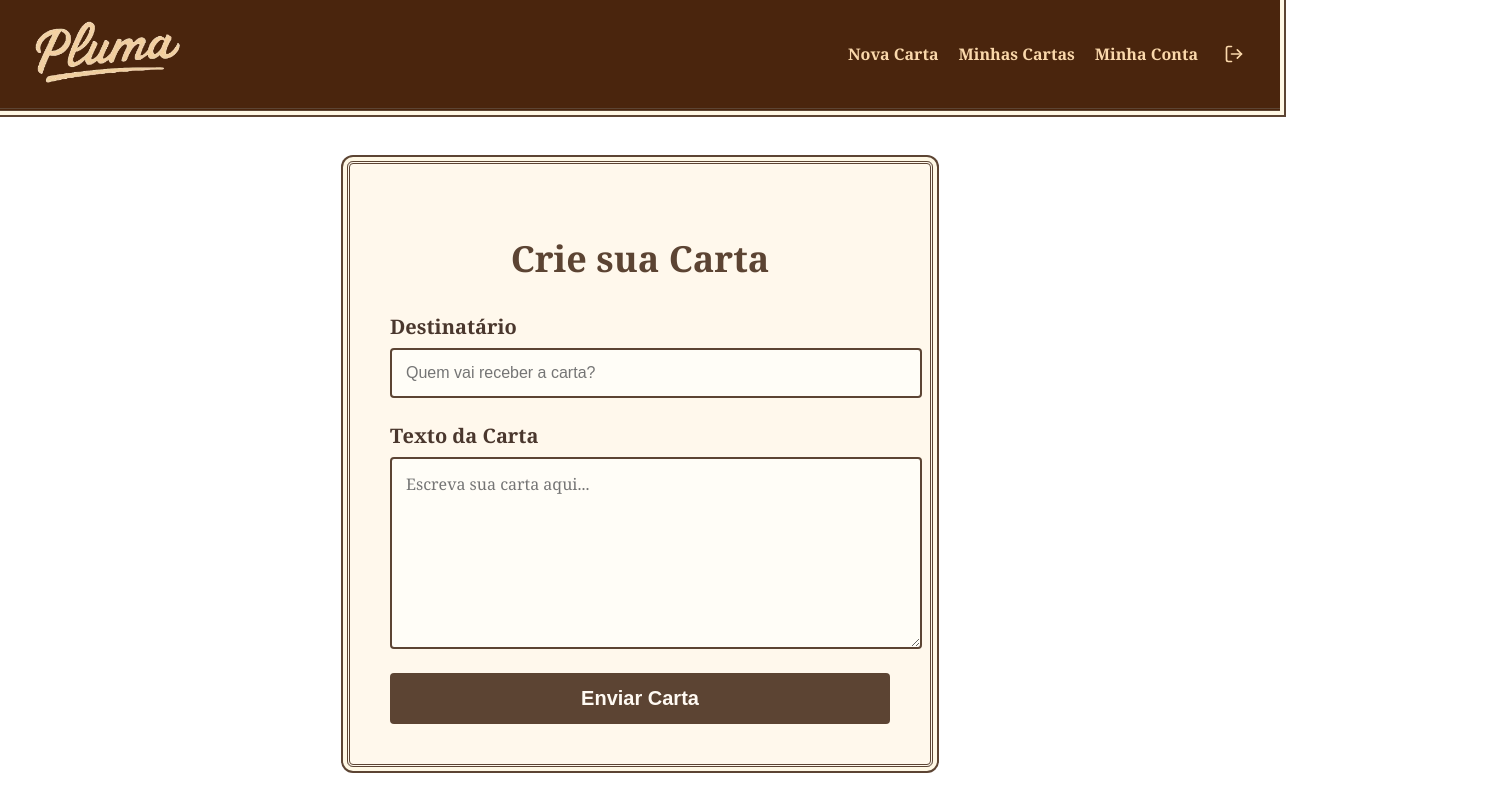
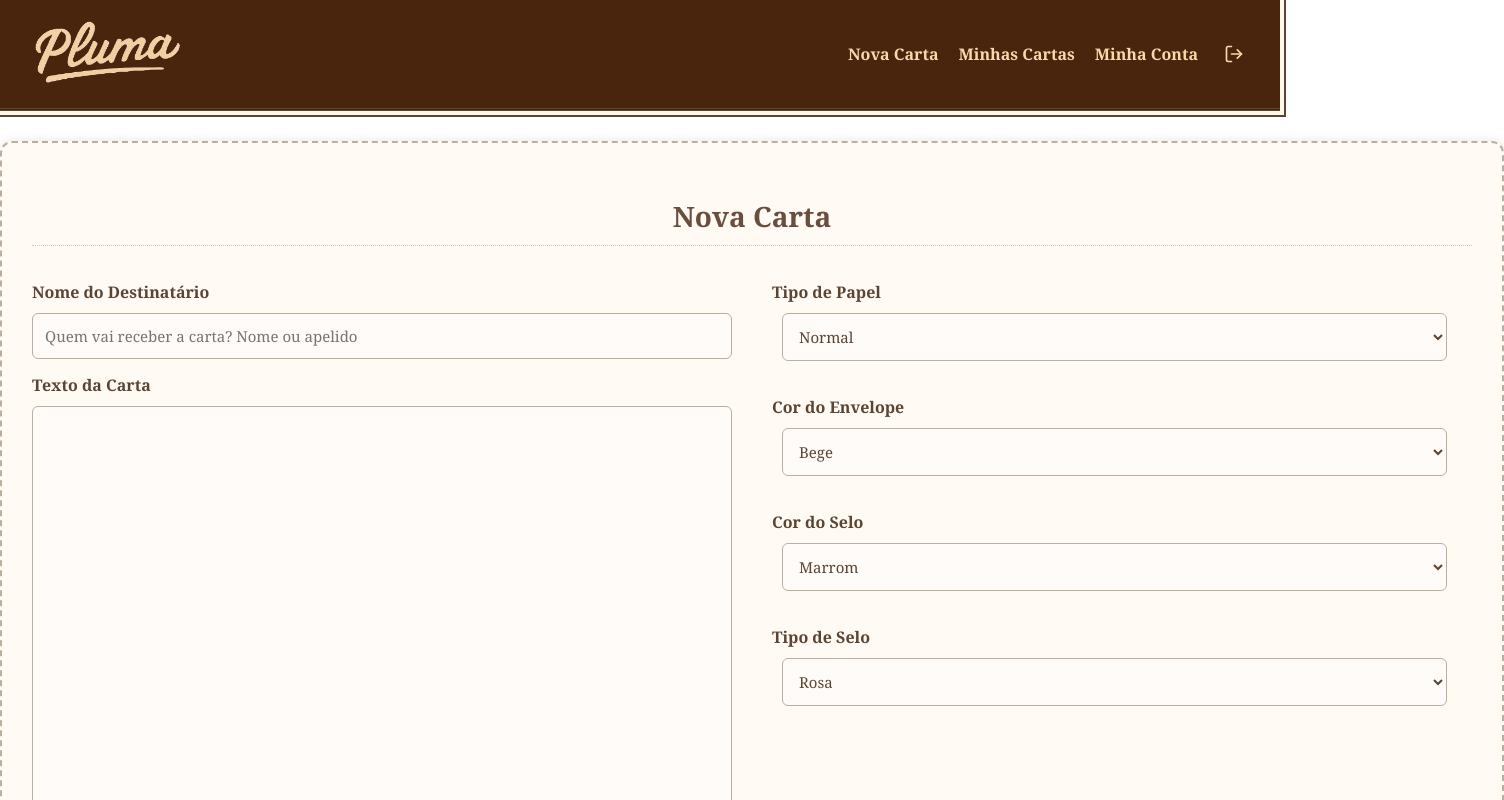
Before and after one commit to aisha-ramiro/projeto-cartas, a React (Create React App) app in the folder cartas-front/: page /nova-carta in a window 1280 px wide. Shown: the top 800 px of the page, 1504 px wide, since content can reach past the window. Built offline with nearby package versions, Linux system fonts and the light colour scheme; sample sign-in values are in the browser's storage.

Commit message:
fix styles

```diff
--- a/cartas-front/src/Components/FormularioCarta.js
+++ b/cartas-front/src/Components/FormularioCarta.js
@@ -1,66 +1,104 @@
 import React, { useState } from 'react';
-import '../Styles/FormularioCarta.css';
 import axios from 'axios';
+import '../Styles/FormularioCarta.css'; // Import your CSS styles
 
 const FormularioCarta = ({ token }) => {
   const [destinatario, setDestinatario] = useState('');
   const [texto, setTexto] = useState('');
+  const [assinatura, setAssinatura] = useState('');
+  const [papel, setPapel] = useState('Normal');
+  const [corEnvelope, setCorEnvelope] = useState('Bege');
+  const [corSelo, setCorSelo] = useState('Marrom');
+  const [tipoSelo, setTipoSelo] = useState('Rosa');
   const [message, setMessage] = useState('');
-  const [messageType, setMessageType] = useState('');
 
   const handleSubmit = async (e) => {
     e.preventDefault();
 
-    if (!destinatario || !texto) {
-      setMessage('Preencha todos os campos.');
-      setMessageType('error');
-      return;
-    }
-
     try {
       await axios.post(
         'http://localhost:5000/api/carta',
-        { destinatario, texto },
+        {
+          destinatario,
+          texto,
+          assinatura,
+          papel,
+          corEnvelope,
+          corSelo,
+          tipoSelo
+        },
         {
           headers: {
-            Authorization: `Bearer ${token}`,
-          },
+            Authorization: `Bearer ${token}`
+          }
         }
       );
+
       setMessage('Carta enviada com sucesso!');
-      setMessageType('success');
       setDestinatario('');
       setTexto('');
-    } catch (err) {
-      setMessage('Erro ao enviar carta.');
-      setMessageType('error');
-      console.error(err);
+      setAssinatura('');
+    } catch (error) {
+      setMessage('Erro ao enviar a carta.');
     }
   };
 
   return (
-    <div className="form-container">
-      <h2>Crie sua Carta</h2>
-      {message && <p className={`message ${messageType}`}>{message}</p>}
-      <form onSubmit={handleSubmit}>
-        <div className="input-group">
-          <label>Destinatário</label>
-          <input
-            type="text"
-            value={destinatario}
-            onChange={(e) => setDestinatario(e.target.value)}
-            placeholder="Quem vai receber a carta?"
-          />
+    <div className="formulario-container">
+      <h2>Nova Carta</h2>
+      {message && <p className="form-message">{message}</p>}
+
+      <form onSubmit={handleSubmit} className="formulario-flex">
+        {/* BLOCO 1 - TEXTO */}
+        <div className="form-bloco">
+          <label>Nome do Destinatário</label>
+          <input required placeholder="Quem vai receber a carta? Nome ou apelido" type="text" value={destinatario} onChange={(e) => setDestinatario(e.target.value)} />
+
+          <label>Texto da Carta</label>
+          <textarea required value={texto} onChange={(e) => setTexto(e.target.value)} />
+
+          <label>Assinatura</label>
+          <input required placeholder='Seu nome' type="text" value={assinatura} onChange={(e) => setAssinatura(e.target.value)} />
         </div>
-        <div className="input-group">
-          <label>Texto da Carta</label>
-          <textarea
-            value={texto}
-            onChange={(e) => setTexto(e.target.value)}
-            placeholder="Escreva sua carta aqui..."
-          />
+
+        {/* BLOCO 2 - ESTILO */}
+        <div className="form-bloco">
+          <div>
+                <label>Tipo de Papel</label>
+          <select value={papel} onChange={(e) => setPapel(e.target.value)}>
+            <option>Normal</option>
+            <option>Envelhecido</option>
+          </select>
+
+          <label>Cor do Envelope</label>
+          <select value={corEnvelope} onChange={(e) => setCorEnvelope(e.target.value)}>
+            <option>Bege</option>
+            <option>Marrom</option>
+            <option>Vermelho</option>
+            <option>Verde</option>
+          </select>
+
+          <label>Cor do Selo</label>
+          <select value={corSelo} onChange={(e) => setCorSelo(e.target.value)}>
+            <option>Marrom</option>
+            <option>Vermelho</option>
+            <option>Verde</option>
+            <option>Azul</option>
+            <option>Branco</option>
+          </select>
+
+          <label>Tipo de Selo</label>
+          <select value={tipoSelo} onChange={(e) => setTipoSelo(e.target.value)}>
+            <option>Rosa</option>
+            <option>Galhos</option>
+            <option>Pena e tinta</option>
+          </select>
+          </div>
+
+          <div className='botao' >
+            <button type="submit">Continuar</button>
+          </div>
         </div>
-        <button className='buttonForm'type="submit">Enviar Carta</button>
       </form>
     </div>
   );
--- a/cartas-front/src/Pages/AdminPanel.js
+++ b/cartas-front/src/Pages/AdminPanel.js
@@ -4,7 +4,7 @@ import axios from 'axios';
 import '../Styles/AdminPanel.css'; // Import your CSS styles
 
 const statusOptions = ['Recebido', 'Fazendo', 'Pronto', 'A caminho', 'Cancelado'];
-const filterTabs = ['Todos', 'Fazendo', 'Pronto', 'A caminho', 'Concluído', 'Cancelado'];
+const filterTabs = ['Todos', 'Recebido', 'Fazendo', 'Pronto', 'A caminho', 'Concluído', 'Cancelado'];
 
 const AdminPanel = ({ token }) => {
   const [cartas, setCartas] = useState([]);
--- a/cartas-front/src/Styles/FormularioCarta.css
+++ b/cartas-front/src/Styles/FormularioCarta.css
@@ -1,76 +1,99 @@
-body {
-  margin: 0;
-  padding: 0;
-  background-size: cover;
+.formulario-container {
+  background-color: #fffaf3;
+  border: 2px dashed #bcae9e;
+  padding: 30px;
+  margin: 30px auto;
+  border-radius: 12px;
+  width: 90em;
+  height: 55em;
+  box-shadow: 0 0 12px rgba(0, 0, 0, 0.1);
   font-family: 'Georgia', serif;
+  color: #4d3b31;
 }
 
-.form-container {
-  width: 600px;
-  max-width: 500px;
-  margin: 50px auto;
-  padding: 40px;
-  background-color: rgba(255, 248, 235, 0.95);
-  border: 3px double #5c4433;
-  border-radius: 6px;
-  box-shadow: 0 0 0 4px #fff8e5, 0 0 0 6px #5c4433;
+.formulario-container h2 {
+  text-align: center;
+  margin-bottom: 20px;
+  font-size: 28px;
+  color: #6a4e3d;
+  border-bottom: 1px dotted #d9c8b4;
+  padding-bottom: 10px;
+}
+
+.formulario-flex {
+  display: flex;
+  flex-direction: row;
+  justify-content: space-between;
+  gap: 40px;
+  flex-wrap: wrap;
+  width: 100%;
+}
+
+
+.form-bloco {
+  flex: 1;
+  display: flex;
+  flex-direction: column;
+  justify-content: space-between;
+}
+
+.form-bloco label {
+  display: block;
+  font-weight: bold;
+  margin: 15px 0 10px;
   color: #5c4433;
 }
 
-.form-container h2 {
-  font-size: 36px;
-  text-align: center;
-  margin-bottom: 30px;
-  color: #5c4433;
-  font-weight: bold;
+.form-bloco input,
+.form-bloco textarea,
+.form-bloco select {
+  width: 100%;
+  padding: 12px;
+  border: 1px solid #bcae9e;
+  border-radius: 6px;
+  background-color: #fefbf8;
+  font-size: 15px;
+  font-family: 'Georgia', serif;
+  box-sizing: border-box;
 }
 
-.input-group {
-  margin-bottom: 24px;
-  display: flex;
-  flex-direction: column;
-  align-items: flex-start;
+.form-bloco select{
+ margin-bottom: 20px;
+ width: 95%;
 }
 
-.input-group label {
-  font-size: 20px;
-  font-weight: bold;
-  margin-bottom: 8px;
-  color: #4a372d;
+textarea {
+  height: 35em;
+  resize: vertical;
 }
 
-.input-group input,
-.input-group textarea {
-  width: 100%;
-  padding: 14px;
-  border: 2px solid #5c4433;
-  border-radius: 4px;
+button[type="submit"] {
+  margin-top: 20px;
+  background-color: #a67c52;
+  color: white;
+  padding: 12px 20px;
+  border: none;
+  border-radius: 6px;
+  font-weight: bold;
   font-size: 16px;
-  background-color: #fffdf7;
-  color: #3e2c23;
+  cursor: pointer;
+  width: 50%;
+  transition: background-color 0.3s ease;
+
 }
 
-.input-group textarea {
-  height: 160px;
-  resize: vertical;
-  font-family: 'Georgia', serif;
-}
-
-.buttonForm {
-  display: block;
-  width: 100%;
-  padding: 14px;
-  background-color: #5c4433;
-  color: #fffaf3;
-  font-weight: bold;
-  font-size: 20px;
-  border: none;
-  border-radius: 4px;
-  cursor: pointer;
-  margin-top: 20px;
-  transition: background-color 0.3s ease;
+.botao{
+  display: flex;
+  justify-content: right;
 }
 
 button[type="submit"]:hover {
-  background-color: #3e2c23;
+  background-color: #8b6846;
 }
+
+.form-message {
+  text-align: center;
+  margin-bottom: 15px;
+  font-weight: bold;
+  color: green;
+}
```
Also changed, not shown: 2 other files (tests, documents, lock files or other folders).
